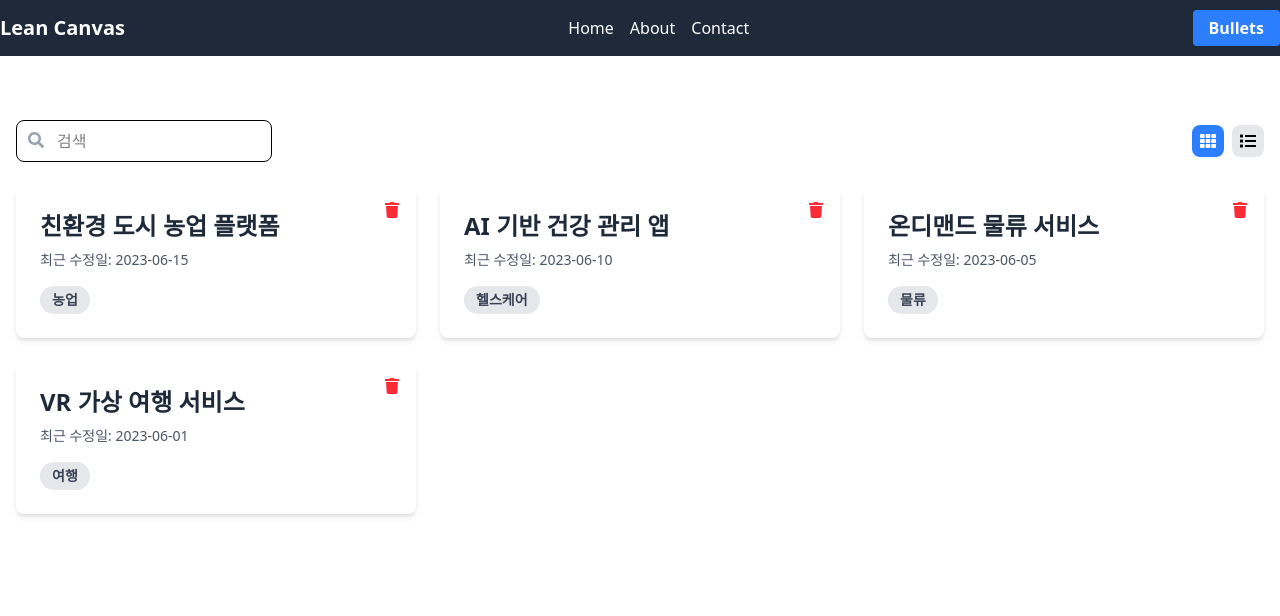
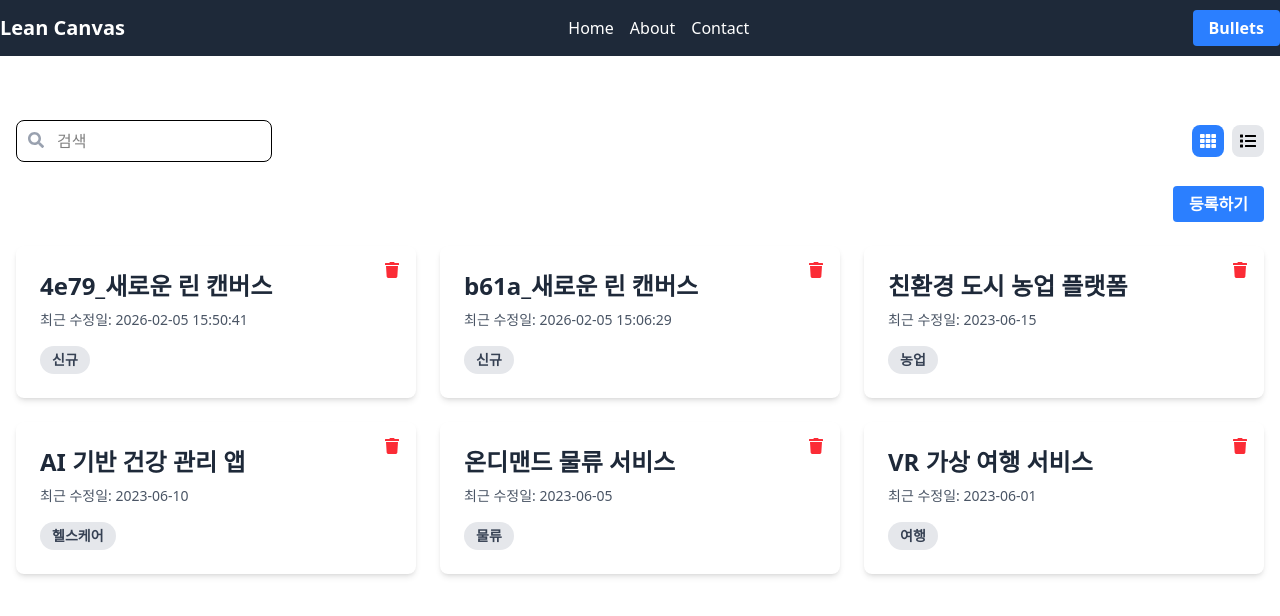
Before and after one commit to bullets-jyr/lean-canvas-react, a React (Vite) app: page / in a window 1280 px wide. Shown: the top 616 px of the page. Built offline with nearby package versions, Linux system fonts and the light colour scheme; data requests are answered from the project's data file.

Commit message:
등록구현, 공통 컴포넌트, dayjs 라이브러리

```diff
--- a/data/db.json
+++ b/data/db.json
@@ -23,6 +23,18 @@
       "title": "VR 가상 여행 서비스",
       "lastModified": "2023-06-01",
       "category": "여행"
+    },
+    {
+      "title": "b61a_새로운 린 캔버스",
+      "lastModified": "2026-02-05 15:06:29",
+      "category": "신규",
+      "id": 5
+    },
+    {
+      "title": "4e79_새로운 린 캔버스",
+      "lastModified": "2026-02-05 15:50:41",
+      "category": "신규",
+      "id": 6
     }
   ]
 }
--- a/package.json
+++ b/package.json
@@ -15,6 +15,7 @@
   "dependencies": {
     "@tailwindcss/vite": "^4.1.18",
     "axios": "^1.13.4",
+    "dayjs": "^1.11.19",
     "json-server": "^0.17.4",
     "react": "^18.3.1",
     "react-dom": "^18.3.1",
--- a/src/api/canvas.js
+++ b/src/api/canvas.js
@@ -1,5 +1,23 @@
-import { canvases } from './http';
+import {canvases} from './http';
+import {v4 as uuidv4} from 'uuid';
+import dayjs from 'dayjs';
 
 export function getCanvases(params) {
-    return canvases.get('/', { params });
+    const payload = Object.assign(
+        {
+            _sort: 'lastModified',
+            _order: 'desc',
+        },
+        params,
+    );
+    return canvases.get('/', {params: payload});
 }
+
+export function createCanvas() {
+    const newCanvas = {
+        title: uuidv4().substring(0, 4) + '_새로운 린 캔버스',
+        lastModified: dayjs().format('YYYY-MM-DD HH:mm:ss'),
+        category: '신규',
+    };
+    return canvases.post('/', newCanvas);
+}
--- /dev/null
+++ b/src/components/Button.jsx
@@ -0,0 +1,28 @@
+import { FaSpinner } from 'react-icons/fa';
+function Button({ loading = false, onClick, className, children }) {
+    const clazz = [
+        'bg-blue-500 hover:bg-blue-600 text-white font-bold py-1.5 px-4 rounded transition-colors duration-300 focus:outline-none focus:ring-2 focus:ring-blue-500 focus:ring-opacity-50',
+        className,
+    ].join(' ');
+
+    const handleClick = () => {
+        // onClick이 undefined 일 경우 아래 로직을 수행하지 않으면 에러를 방지할 수 있어요!
+        if (!onClick) {
+            return;
+        }
+        if (loading) {
+            return;
+        }
+        onClick();
+    };
+    return (
+        <button className={clazz} onClick={handleClick} disabled={loading}>
+          <span className="flex items-center justify-center">
+            {loading && <FaSpinner className="animate-spin mr-2" />}
+              {children}
+          </span>
+        </button>
+    );
+}
+
+export default Button;
--- a/src/components/Header.jsx
+++ b/src/components/Header.jsx
@@ -8,6 +8,7 @@
     FaTimes,
 } from 'react-icons/fa';
 import { useState } from 'react';
+import Button from './Button';
 
 function Header() {
     const navItems = [
@@ -36,9 +37,7 @@
                 <button className="md:hidden" onClick={toggleMenu}>
                     <FaBars />
                 </button>
-                <button className="hidden md:block bg-blue-500 hover:bg-blue-600 text-white font-bold py-1.5 px-4 rounded transition-colors duration-300 focus:outline-none focus:ring-2 focus:ring-blue-500 focus:ring-opacity-50">
-                    Bullets
-                </button>
+                <Button className="hidden md:block">Bullets</Button>
             </div>
 
             {/* Mobile Menu */}
--- a/src/pages/Home.jsx
+++ b/src/pages/Home.jsx
@@ -1,10 +1,11 @@
 import {useEffect, useState} from 'react';
+import { createCanvas, getCanvases } from '../api/canvas';
 import CanvasList from '../components/CanvasList';
 import SearchBar from '../components/SearchBar';
 import ViewToggle from '../components/ViewToggle';
 import Loading from '../components/Loading';
 import Error from '../components/Error';
-import {getCanvases} from '../api/canvas';
+import Button from '../components/Button';
 
 function Home() {
     const [searchText, setSearchText] = useState();
@@ -17,7 +18,7 @@
         try {
             setIsLoading(true);
             setError(null);
-            await new Promise(resolver => setTimeout(resolver, 2000));
+            await new Promise(resolver => setTimeout(resolver, 1000));
             const response = await getCanvases(params);
             setData(response.data);
         } catch (err) {
@@ -35,11 +36,30 @@
         setData(data.filter(item => item.id !== id));
     };
 
+    const [isLoadingCreate, setIsLoadingCreate] = useState(false);
+    const handleCreateCanvas = async () => {
+        try {
+            setIsLoadingCreate(true);
+            await new Promise(resolver => setTimeout(resolver, 1000));
+            await createCanvas();
+            fetchData({ title_like: searchText });
+        } catch (err) {
+            alert(err.message);
+        } finally {
+            setIsLoadingCreate(false);
+        }
+    };
+
     return (
         <>
             <div className="mb-6 flex flex-col sm:flex-row items-center justify-between">
                 <SearchBar searchText={searchText} setSearchText={setSearchText}/>
                 <ViewToggle isGridView={isGridView} setIsGridView={setIsGridView}/>
+            </div>
+            <div className="flex justify-end mb-6">
+                <Button onClick={handleCreateCanvas} loading={isLoadingCreate}>
+                    등록하기
+                </Button>
             </div>
             {isLoading && <Loading/>}
             {error && (
```
Also changed, not shown: 1 other file (tests, documents, lock files or other folders).
